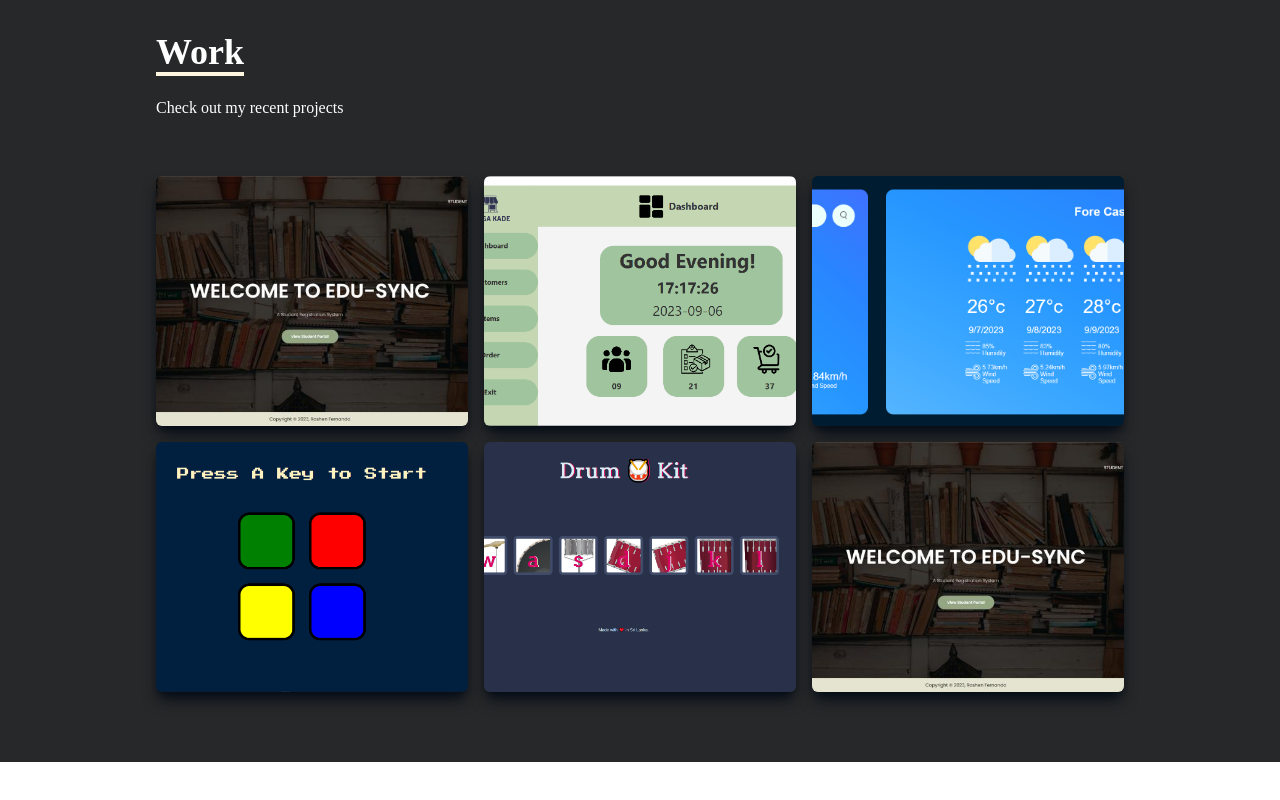
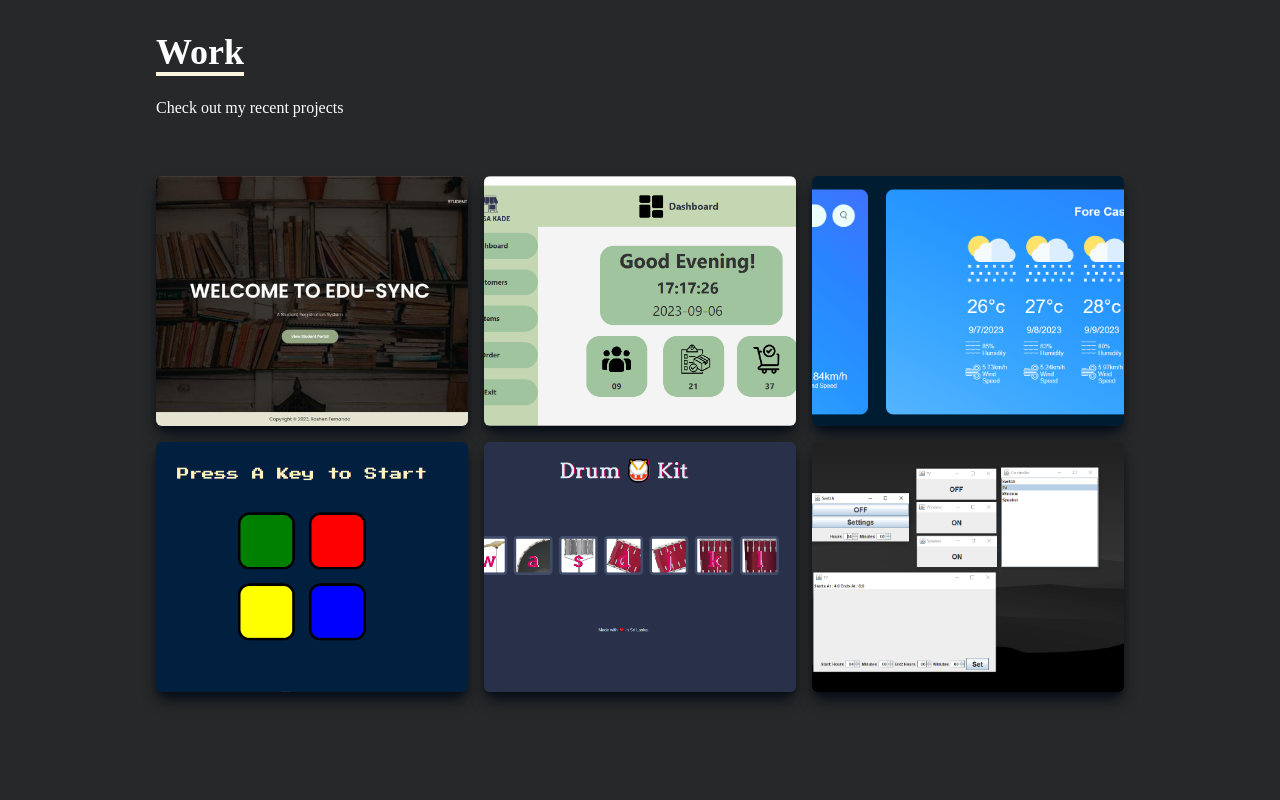
Before and after one commit to rashen33/portfolio, a React (Create React App) app: page / in a window 1280 px wide. Shown: the part 2438-3238 px from the top of the page. Before the commit the page ends 3200 px from the top, so only its background shows below. Built offline with nearby package versions, Linux system fonts and the light colour scheme.

Commit message:
did some minor styling changes

```diff
--- a/src/App.js
+++ b/src/App.js
@@ -1,4 +1,5 @@
 import About from "./components/About";
+import Contact from "./components/Contact";
 import Home from "./components/Home";
 import Navbar from "./components/Navbar";
 import Skills from "./components/Skills";
@@ -12,6 +13,7 @@ function App() {
       <About />
       <Skills />
       <Work />
+      <Contact />
     </div>
   );
 }
--- /dev/null
+++ b/src/components/Contact.jsx
@@ -0,0 +1,9 @@
+import React from 'react'
+
+const Contact = () => {
+  return (
+    <div className='w-full h-screen bg-[#272829]'></div>
+  )
+}
+
+export default Contact
--- a/src/components/Work.jsx
+++ b/src/components/Work.jsx
@@ -4,6 +4,7 @@ import ThogaKade from "../assets/ThogaKade.PNG";
 import SkyCast from "../assets/SkyCast.PNG";
 import SimonGame from "../assets/SimonGame.PNG";
 import DrumKit from "../assets/DrumKit.PNG";
+import SmartHome from '../assets/SmartHomeController.PNG'
 
 const Work = () => {
   return (
@@ -120,13 +121,13 @@ const Work = () => {
           </div>
 
           <div
-            style={{ backgroundImage: `url(${EduSync})` }}
+            style={{ backgroundImage: `url(${SmartHome})` }}
             className="shadow-lg shadow-[#040c16] group container rounded-md flex justify-center items-center mx-auto content-div"
           >
             {/* Hover Effect */}
             <div className="opacity-0 group-hover:opacity-100 text-center">
               <span className="text-2xl font-bold text-white tracking-wider">
-                Student Management System
+                Smart Home Controller
               </span>
 
               <div className="pt-8 text-center">
--- a/src/index.css
+++ b/src/index.css
@@ -24,8 +24,6 @@
 
 .content-div:hover{
     background-image: linear-gradient(
-        to right,
-        rgba(112,157,255,0.8),
-        hsla(242,74%,61%,0.8)
+        90deg, rgba(31,30,52,1) 22%, rgba(88,88,88,1) 100%, rgba(0,212,255,1) 100%
     )!important;
 }
```
Also changed, not shown: src/assets/SmartHomeController.PNG (added).
